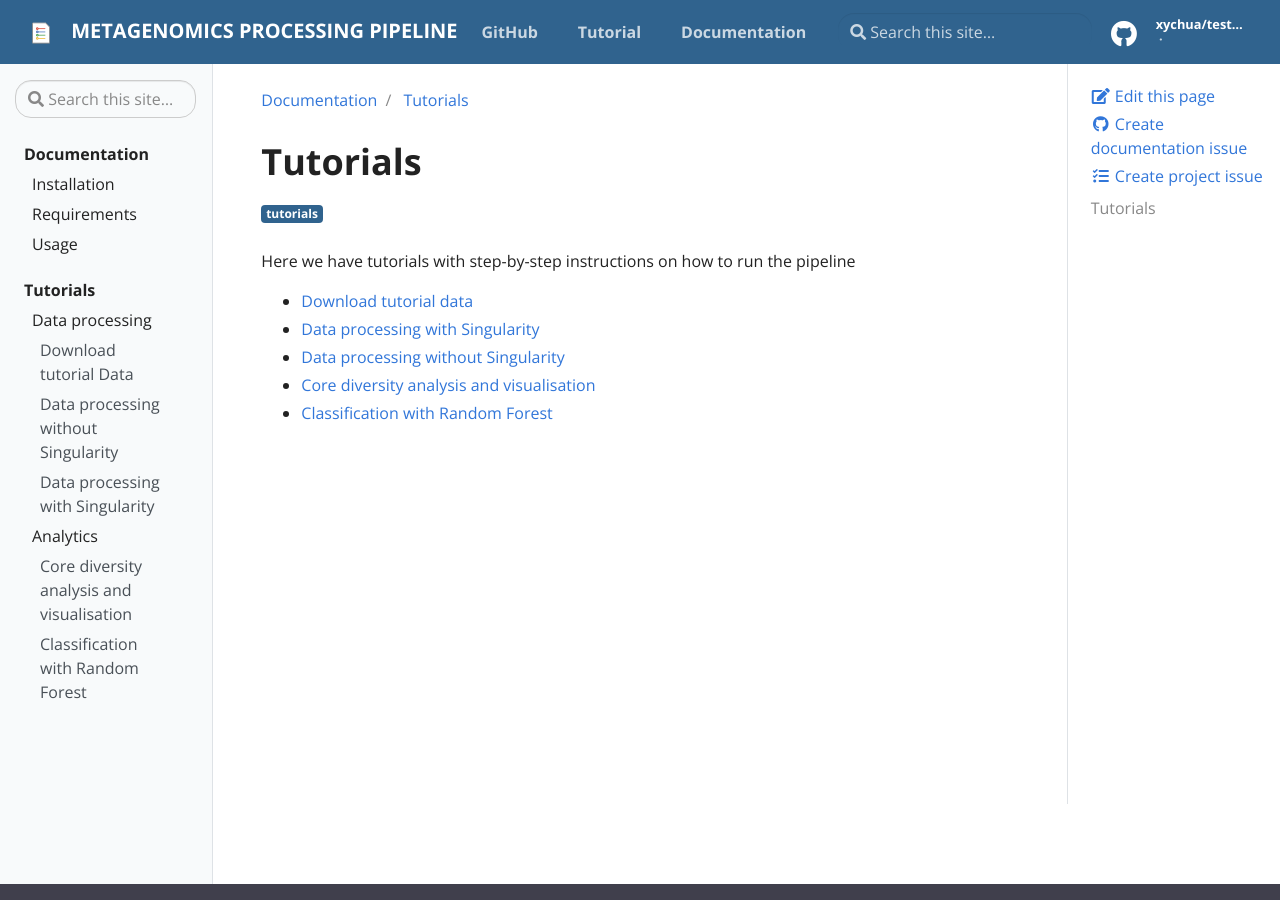
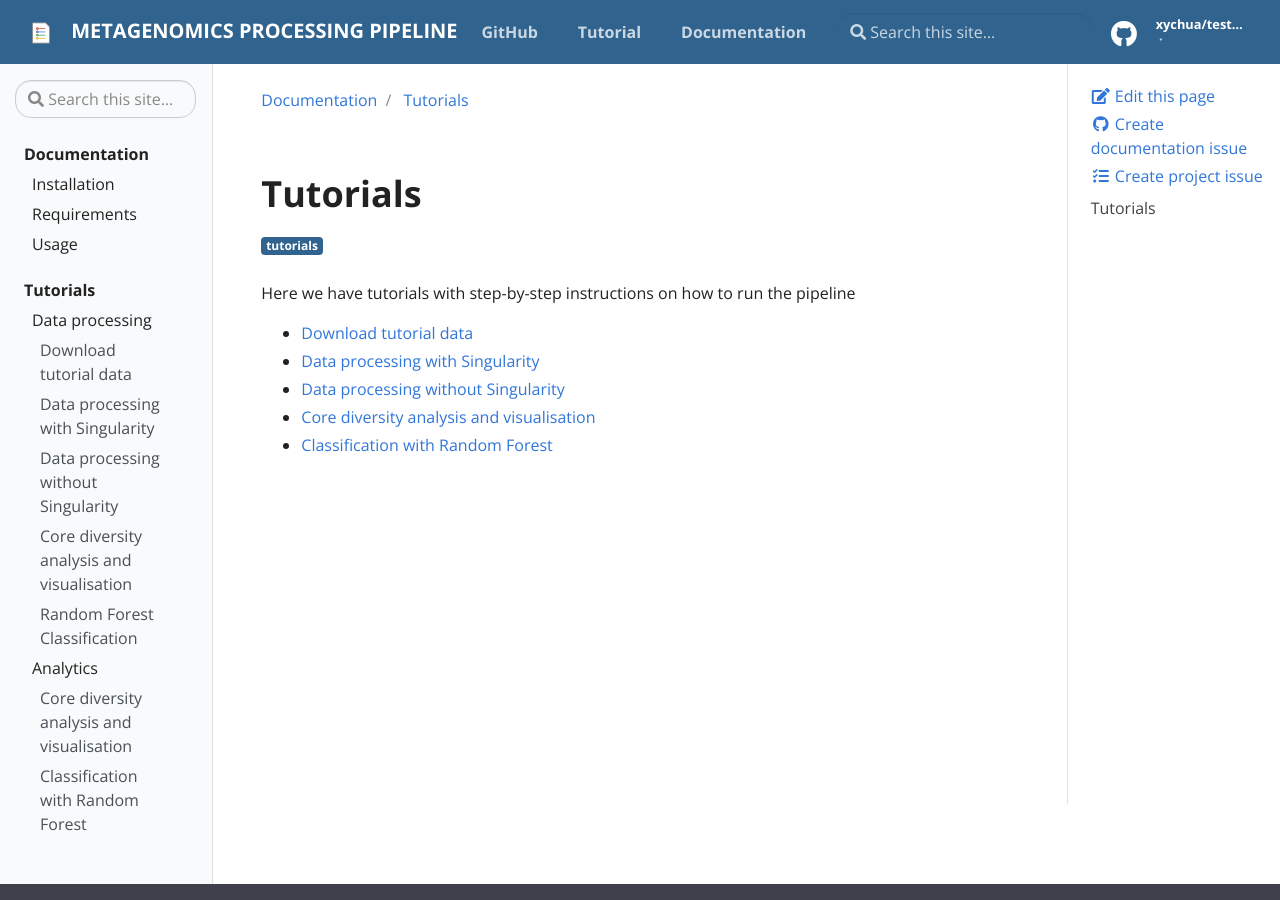
Before and after one commit to mrcbioinfo/mima-pipeline, a Jekyll site: the page built from docs/_docs/tutorials/index.md, in a window 1280 px wide and 900 px high. Built offline with Jekyll 4.4.1, drawn with Linux system fonts in a browser that asks for light colours.

Commit message:
update navigation and style

```diff
--- a/docs/_data/toc.yml
+++ b/docs/_data/toc.yml
@@ -28,12 +28,16 @@
     - title: Data processing
       url: "docs/tutorials"
       children:
-        - title: Download tutorial Data
+        - title: Download tutorial data
           url: "docs/tutorials/download-tutorial-data"
+        - title: Data processing with Singularity
+          url: "docs/tutorials/tutorial-with-singularity"
         - title: Data processing without Singularity
           url: "docs/tutorials/tutorial-no-singularity"
-        - title: Data processing with Singularity
-          url: "docs/tutorials/tutorial-with-singularity"
+        - title: Core diversity analysis and visualisation
+          url: "docs/tutorials/core-diversity-analysis-visualisation"
+        - title: Random Forest Classification
+          url: "docs/tutorials/classification-random-forest"
     - title: Analytics
       url: "docs/tutorials"
       children:
```
Also changed, not shown: docs/pages/index.md (+0 -2 lines), docs/assets/css/main.css.
